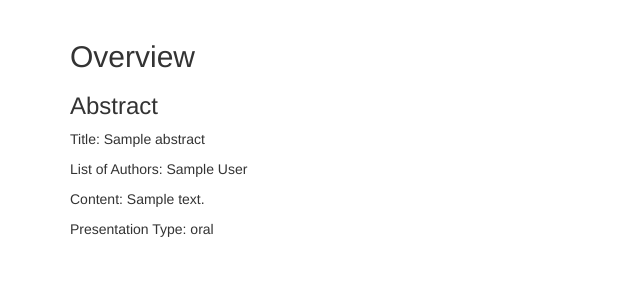
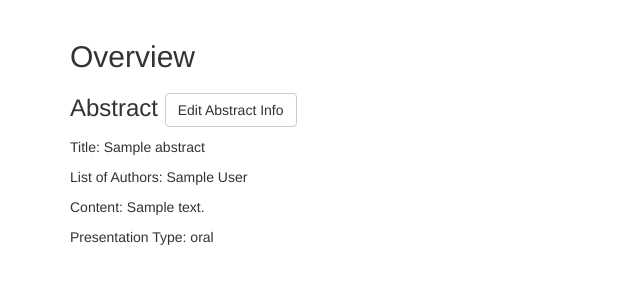
Before and after one commit to selsarrag/mstp_abstract_book, a Flask app: template app/templates/index.html in a window 1280 px wide. Shown: the part 52-352 px from the top of the page, without its empty margins (0-640 px from the left). Run offline with Flask 2, Linux system fonts and the light colour scheme; the template is opened without the code that fills it: values that come from a table or form of the project are taken from there, others are empty; tables that the repository leaves empty hold one stand-in row (values such as "Sample post"); parts of the project's set-up code (start-up, migrations or seed data) failed here and were passed over; some libraries are stand-ins or nearby versions.

Commit message:
add fields to abstract edit form

```diff
--- a/app/main/forms.py
+++ b/app/main/forms.py
@@ -1,5 +1,5 @@
 from flask.ext.wtf import Form
-from wtforms import StringField, SubmitField, TextAreaField, BooleanField, SelectField
+from wtforms import StringField, SubmitField, TextAreaField, BooleanField, SelectField, HiddenField
 from wtforms.validators import Required, Length, Email, Regexp
 from wtforms import ValidationError
 from ..models import Student, Abstract
@@ -15,9 +15,10 @@ class StudentForm(Form):
 
 class AbstractForm(Form):
 	title = StringField('Abstract Title: ')
+	eventname = HiddenField('2015 Second Look')
 	authors = TextAreaField('List of Authors: ')
 	content = TextAreaField('Content: ')
-	#presen_type = SelectField('Presentation Type:', choices=["poster", "oral"])
+	presen_type = SelectField('Presentation Type:', choices=[('','Select from below'),('poster','poster'), ('oral', 'oral')])
 	submit = SubmitField('Submit')
 
 
--- a/app/main/views.py
+++ b/app/main/views.py
@@ -31,12 +31,16 @@ def edit_abstract():
 		abstract.title = form.title.data
 		abstract.authors = form.authors.data
 		abstract.content = form.content.data
+		abstract.eventname = form.eventname.data
+		abstract.presen_type = form.presen_type.data
 		db.session.add(abstract)
 		flash('Your abstract has been updated!')
 		return redirect(url_for('.index', abstract=abstract))
 	form.title.data = abstract.title
 	form.authors.data = abstract.authors
 	form.content.data = abstract.content
+	form.eventname.data = abstract.eventname
+	form.presen_type.data = abstract.presen_type
 	return render_template('edit_abstract.html', form=form)
 """
 @main.route('/admin')
--- a/app/templates/index.html
+++ b/app/templates/index.html
@@ -9,11 +9,12 @@
 
 	<h2>Overview</h2>
 	<div class="page header">
-	<h3>Abstract</h3>
+	<h3>Abstract  <a class="btn btn-default" href="{{ url_for('.edit_abstract') }}"> Edit Abstract Info</a></h3>
 	<p>Title: {{ abstract.title }}</p>
 	<p>List of Authors: {{ abstract.authors }}</p>
 	<p>Content: {{ abstract.content }}</p>
 	<p>Presentation Type: {{ abstract.presen_type }}</p>
+
 	</div>
 
 {% endblock %}
```
Also changed, not shown: data-dev.sqlite, 2 other files.
